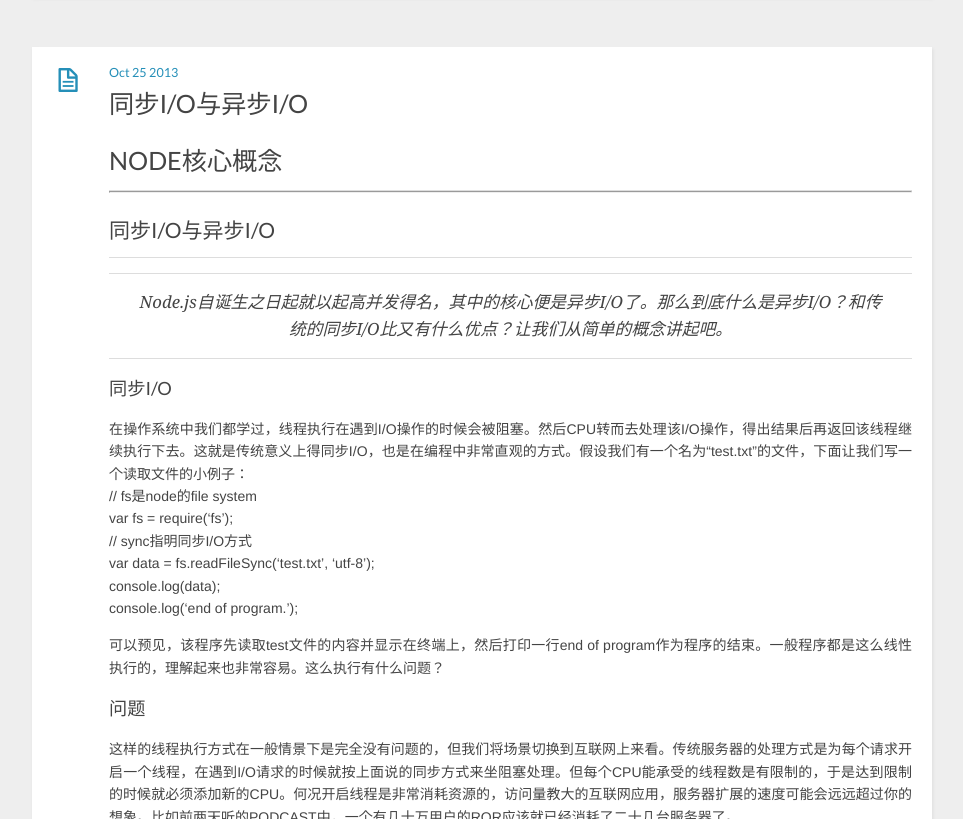
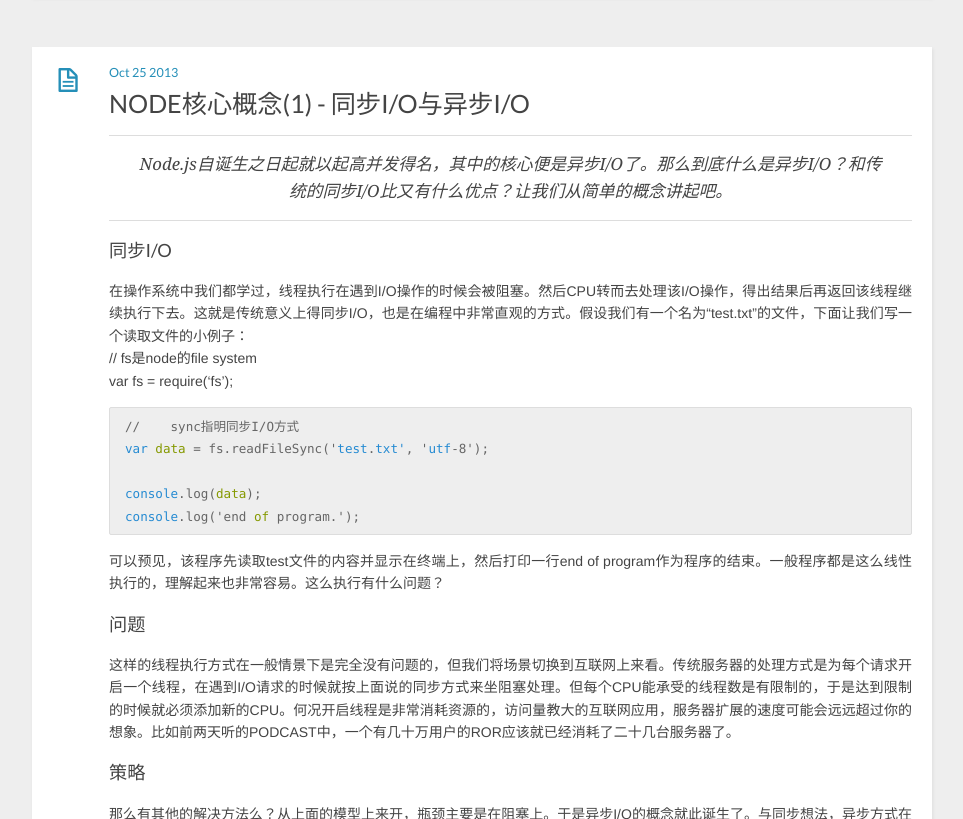
Before and after one commit to nie-xin/blog, a plain HTML site: page index.html in a window 1280 px wide. Shown: the part 465-1284 px from the top of the page, without its empty margins (8-971 px from the left). Drawn offline with nearby package versions, Linux system fonts and the light colour scheme.

Commit message:
Site updated: 2013-10-27 23:48:49

```diff
--- a/index.html
+++ b/index.html
@@ -86,20 +86,22 @@
 
 
 
-    <h1 class="title"><a href="/blog/2013/10/25/2013-10-25-node核心概念/">同步I/O与异步I/O</a></h1>
+    <h1 class="title"><a href="/blog/2013/10/25/2013-10-25-node核心概念/">NODE核心概念(1) - 同步I/O与异步I/O</a></h1>
 
 
     </header>
     <div class="entry">
 
-        <h1>NODE核心概念</h1>
-<hr>
-<h2>同步I/O与异步I/O</h2>
-<blockquote>
+        <blockquote>
 <p>Node.js自诞生之日起就以起高并发得名，其中的核心便是异步I/O了。那么到底什么是异步I/O？和传统的同步I/O比又有什么优点？让我们从简单的概念讲起吧。</p>
 </blockquote>
 <h3>同步I/O</h3>
-<p>在操作系统中我们都学过，线程执行在遇到I/O操作的时候会被阻塞。然后CPU转而去处理该I/O操作，得出结果后再返回该线程继续执行下去。这就是传统意义上得同步I/O，也是在编程中非常直观的方式。假设我们有一个名为“test.txt”的文件，下面让我们写一个读取文件的小例子：<br>    // fs是node的file system<br>    var fs = require(‘fs’);<br>    //    sync指明同步I/O方式<br>    var data = fs.readFileSync(‘test.txt’, ‘utf-8’);<br>    console.log(data);<br>    console.log(‘end of program.’);</p>
+<p>在操作系统中我们都学过，线程执行在遇到I/O操作的时候会被阻塞。然后CPU转而去处理该I/O操作，得出结果后再返回该线程继续执行下去。这就是传统意义上得同步I/O，也是在编程中非常直观的方式。假设我们有一个名为“test.txt”的文件，下面让我们写一个读取文件的小例子：<br>    // fs是node的file system<br>    var fs = require(‘fs’);</p>
+<pre><code>//    sync指明同步<span class="type">I</span>/<span class="type">O</span>方式
+<span class="title">var</span> <span class="typedef"><span class="keyword">data</span> = fs.readFileSync<span class="container">('<span class="title">test</span>.<span class="title">txt'</span>, '<span class="title">utf</span>-8')</span>;</span>
+
+<span class="title">console</span>.log(<span class="typedef"><span class="keyword">data</span>);</span>
+<span class="title">console</span>.log('end <span class="keyword">of</span> program.');</code></pre>
 <p>可以预见，该程序先读取test文件的内容并显示在终端上，然后打印一行end of program作为程序的结束。一般程序都是这么线性执行的，理解起来也非常容易。这么执行有什么问题？</p>
 <h3>问题</h3>
 <p>这样的线程执行方式在一般情景下是完全没有问题的，但我们将场景切换到互联网上来看。传统服务器的处理方式是为每个请求开启一个线程，在遇到I/O请求的时候就按上面说的同步方式来坐阻塞处理。但每个CPU能承受的线程数是有限制的，于是达到限制的时候就必须添加新的CPU。何况开启线程是非常消耗资源的，访问量教大的互联网应用，服务器扩展的速度可能会远远超过你的想象。比如前两天听的PODCAST中，一个有几十万用户的ROR应该就已经消耗了二十几台服务器了。</p>
```
Also changed, not shown: 2013/10/25/2013-10-25-node核心概念/index.html (+12 -14 lines), archives/2013/10/index.html (+8 -6 lines), archives/2013/index.html (+8 -6 lines), archives/index.html (+8 -6 lines), tags/Backend/index.html (+8 -6 lines).
